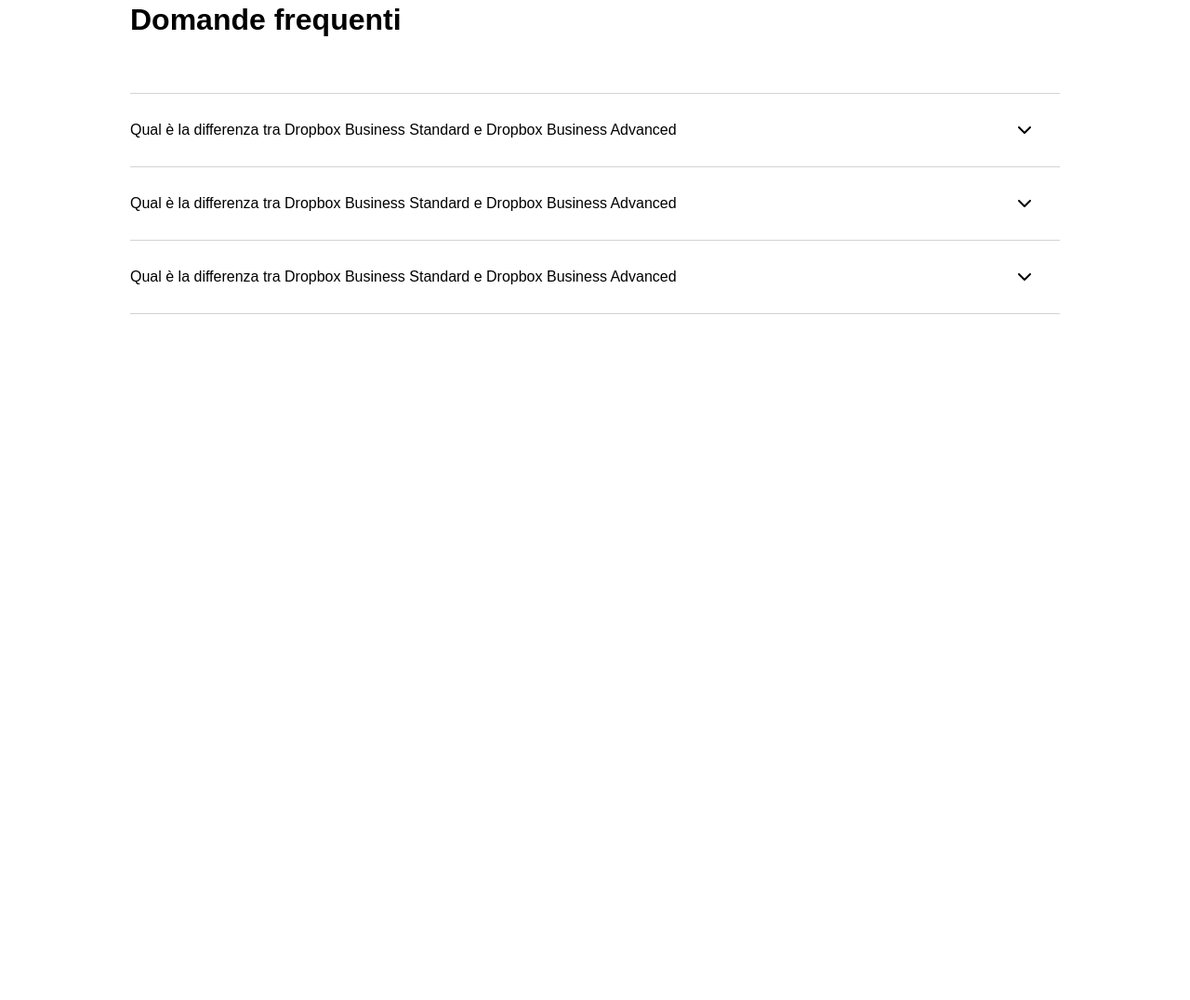
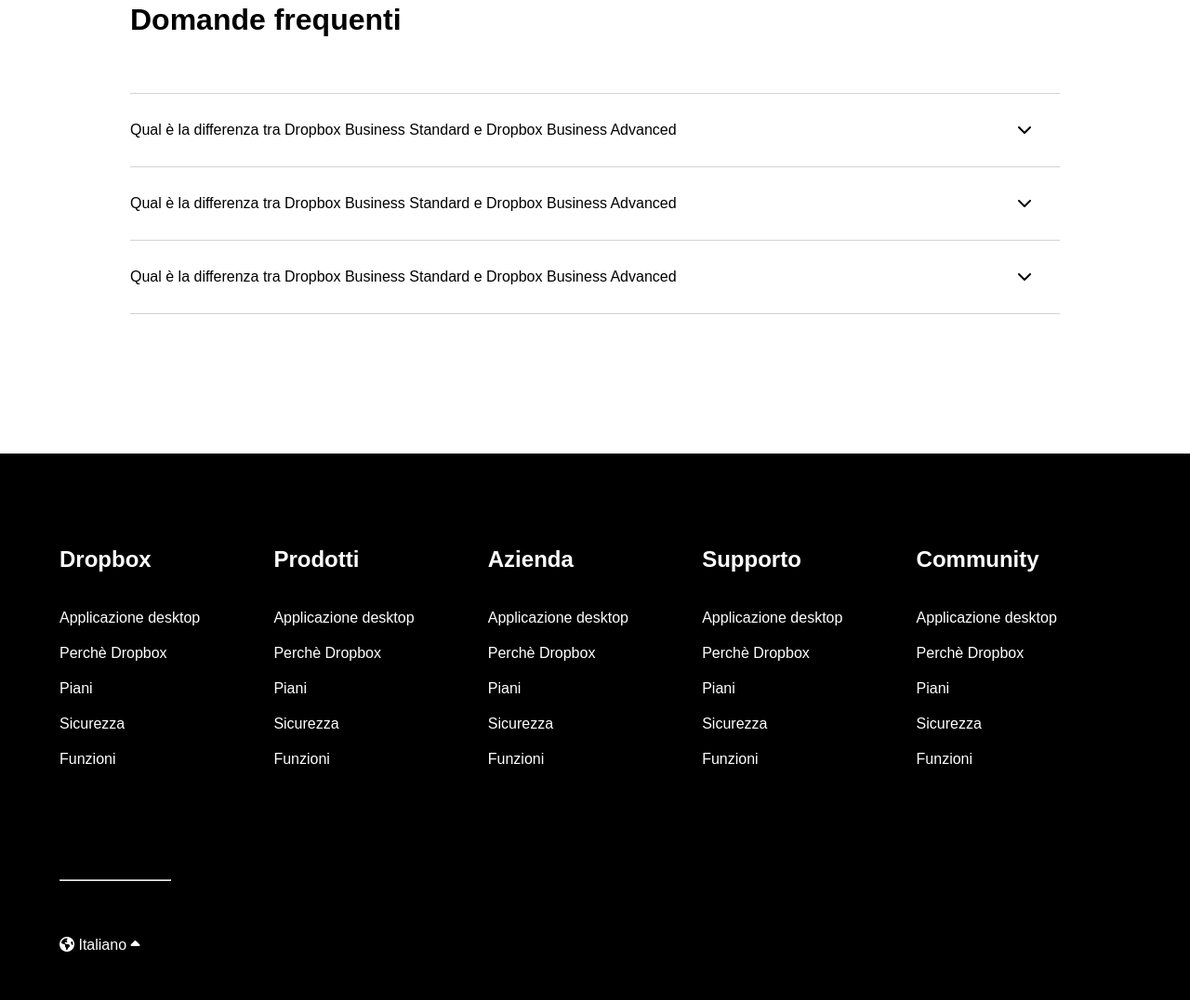
Before and after one commit to Vahidone/htmlcss-dropbox, a plain HTML site: page index.html in a window 1280 px wide. Shown: the part 6083-7159 px from the top of the page at 93% size. Before the commit the page ends 6571 px from the top, so only its background shows below. Drawn offline with Linux system fonts and the light colour scheme.

Commit message:
[add] add footer

```diff
--- a/css/style.css
+++ b/css/style.css
@@ -525,5 +525,46 @@
 
 .panel p {
   color: black
+}
 
+
+
+
+
+
+/* FOOTER  */
+
+footer {
+  width: 100%;
+  background-color: black;
+  padding-top: 100px;
+  padding-bottom: 50px;
 }
+
+
+
+footer .container-big .column {
+  width: calc(100% / 5);
+  color: white;
+}
+
+footer .container-big .column h2 {
+  margin-bottom: 40px;
+}
+
+footer .container-big .column ul li {
+  margin-top: 20px;
+  cursor: pointer;
+}
+
+footer .container-big .column ul li:hover {
+  text-decoration: underline;
+}
+
+
+footer .container-big .column ul hr {
+  width: 120px;
+  color: gray;
+  margin-top: 120px;
+  margin-bottom: 60px;
+}
--- a/index.html
+++ b/index.html
@@ -396,5 +396,74 @@
     </div>
   </div>
 
+
+
+
+  <!-- FOOTER  -->
+  <footer>
+    <div class="container-big d-flex">
+      <div class="column">
+        <h2>Dropbox</h2>
+
+        <ul>
+          <li>Applicazione desktop</li>
+          <li>Perchè Dropbox</li>
+          <li>Piani</li>
+          <li>Sicurezza</li>
+          <li>Funzioni</li>
+
+          <hr>
+
+          <span><i class="fa-solid fa-earth-americas"></i>  Italiano <i class="fa-solid fa-caret-up"></i></span>
+
+        </ul>
+      </div>
+      <div class="column">
+        <h2>Prodotti</h2>
+
+        <ul>
+          <li>Applicazione desktop</li>
+          <li>Perchè Dropbox</li>
+          <li>Piani</li>
+          <li>Sicurezza</li>
+          <li>Funzioni</li>
+        </ul>
+      </div>
+      <div class="column">
+        <h2>Azienda</h2>
+
+        <ul>
+          <li>Applicazione desktop</li>
+          <li>Perchè Dropbox</li>
+          <li>Piani</li>
+          <li>Sicurezza</li>
+          <li>Funzioni</li>
+        </ul>
+      </div>
+      <div class="column">
+        <h2>Supporto</h2>
+
+        <ul>
+          <li>Applicazione desktop</li>
+          <li>Perchè Dropbox</li>
+          <li>Piani</li>
+          <li>Sicurezza</li>
+          <li>Funzioni</li>
+        </ul>
+      </div>
+      <div class="column">
+        <h2>Community</h2>
+
+        <ul>
+          <li>Applicazione desktop</li>
+          <li>Perchè Dropbox</li>
+          <li>Piani</li>
+          <li>Sicurezza</li>
+          <li>Funzioni</li>
+        </ul>
+      </div>
+    </div>
+  </footer>
+
 </body>
 </html>
```
